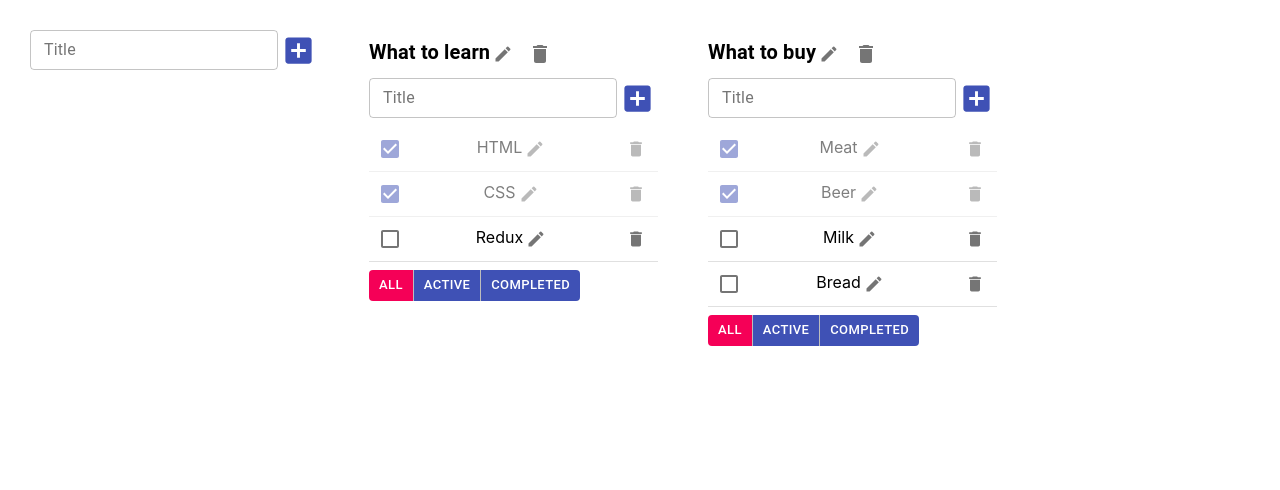
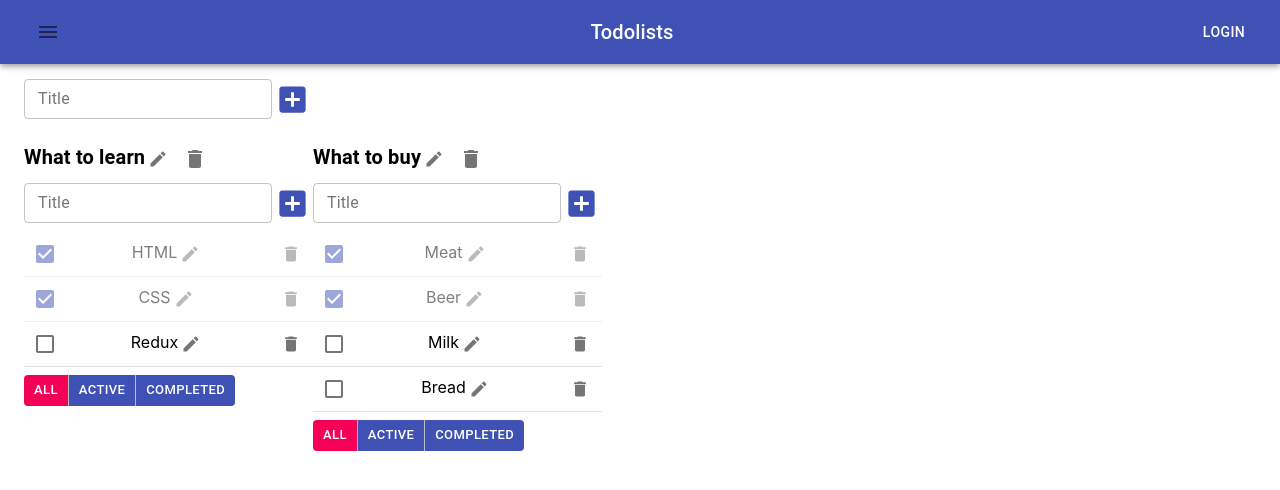
Before and after one commit to DmitryMN/mentor_todolist, a React (Create React App) app: page / in a window 1280 px wide. Shown: the top 490 px of the page. Built offline with nearby package versions, Linux system fonts and the light colour scheme.

Commit message:
add container grid

```diff
--- a/src/App.css
+++ b/src/App.css
@@ -1,4 +1,4 @@
-.App {
+/* .App {
   padding: 30px;
   display: flex;
 }
@@ -21,16 +21,16 @@
 /*  width: 20px;*/
 /*  height: auto;*/
 /*}*/
-
+/*
 .active-filter {
   background-color: cadetblue;
-}
+} */
 
 .is-done {
   opacity: 0.5;
 }
-
+/*
 .error {
   border: 2px solid red;
   outline: none;
-}
+} */
--- a/src/App.tsx
+++ b/src/App.tsx
@@ -1,8 +1,10 @@
-import React, {useState} from 'react';
+import React, { useState } from 'react';
 import './App.css';
 import TodoList from "./TodoList";
-import {v1} from "uuid";
+import { v1 } from "uuid";
 import AddItemForm from "./AddItemForm";
+import { AppBar, Toolbar, IconButton, Typography, Button, Container, Grid } from '@material-ui/core';
+import { Menu } from "@material-ui/icons";
 
 export type TaskType = {
     id: string
@@ -20,33 +22,34 @@ type TasksStateType = {
     [todoListID: string]: Array<TaskType>
 }
 
-export type  FilterValuesType = 'all' | 'active' | 'completed'
+export type FilterValuesType = 'all' | 'active' | 'completed'
 
 function App() {
     //BLL:
     const todoListID_1 = v1()
     const todoListID_2 = v1()
     const [todoLists, setTodoLists] = useState<Array<TodoListType>>([
-        {id: todoListID_1, title: "What to learn", filter: "all"},
-        {id: todoListID_2, title: "What to buy", filter: "all"}
+        { id: todoListID_1, title: "What to learn", filter: "all" },
+        { id: todoListID_2, title: "What to buy", filter: "all" }
     ])
     const [tasks, setTasks] = useState<TasksStateType>({
-        [todoListID_1]:[
-            {id: v1(), title: 'HTML', isDone: true},
-            {id: v1(), title: 'CSS', isDone: true},
+        [todoListID_1]: [
+            { id: v1(), title: 'HTML', isDone: true },
+            { id: v1(), title: 'CSS', isDone: true },
             // {id: v1(), title: 'JS, REACT', isDone: false},
-            {id: v1(), title: 'Redux', isDone: false},
+            { id: v1(), title: 'Redux', isDone: false },
         ],
-        [todoListID_2]:[
-            {id: v1(), title: 'Meat', isDone: true},
-            {id: v1(), title: 'Beer', isDone: true},
-            {id: v1(), title: 'Milk', isDone: false},
-            {id: v1(), title: 'Bread', isDone: false},
+        [todoListID_2]: [
+            { id: v1(), title: 'Meat', isDone: true },
+            { id: v1(), title: 'Beer', isDone: true },
+            { id: v1(), title: 'Milk', isDone: false },
+            { id: v1(), title: 'Bread', isDone: false },
         ],
     })
 
     const removeTask = (taskID: string, todoListID: string) => {
-        setTasks({...tasks,
+        setTasks({
+            ...tasks,
             [todoListID]: tasks[todoListID].filter(task => task.id !== taskID)
         })
     }
@@ -56,26 +59,29 @@ function App() {
             title: title,
             isDone: false
         }
-         setTasks({...tasks,
+        setTasks({
+            ...tasks,
             [todoListID]: [newTask, ...tasks[todoListID]]
         })
     }
     const changeTaskStatus = (taskID: string, isDone: boolean, todoListID: string) => {
-        setTasks({...tasks,
-            [todoListID]: tasks[todoListID].map(t => t.id === taskID ? {...t, isDone} : t)
+        setTasks({
+            ...tasks,
+            [todoListID]: tasks[todoListID].map(t => t.id === taskID ? { ...t, isDone } : t)
         })
     }
     const changeTaskTitle = (taskID: string, title: string, todoListID: string) => {
-        setTasks({...tasks,
-            [todoListID]: tasks[todoListID].map(t => t.id === taskID ? {...t, title} : t)
+        setTasks({
+            ...tasks,
+            [todoListID]: tasks[todoListID].map(t => t.id === taskID ? { ...t, title } : t)
         })
     }
 
     const changeFilter = (filter: FilterValuesType, todoListID: string) => {
-        setTodoLists(todoLists.map(tl => tl.id === todoListID ? {...tl, filter}: tl))
+        setTodoLists(todoLists.map(tl => tl.id === todoListID ? { ...tl, filter } : tl))
     }
     const changeTodoListTitle = (title: string, todoListID: string) => {
-        setTodoLists(todoLists.map(tl => tl.id === todoListID ? {...tl, title}: tl))
+        setTodoLists(todoLists.map(tl => tl.id === todoListID ? { ...tl, title } : tl))
     }
     const removeTodoList = (todoListID: string) => {
         setTodoLists(todoLists.filter(tl => tl.id !== todoListID))
@@ -89,7 +95,7 @@ function App() {
             filter: "all"
         }
         setTodoLists([...todoLists, newTodoList])
-        setTasks({...tasks, [todoListID]: []})
+        setTasks({ ...tasks, [todoListID]: [] })
     }
 
 
@@ -123,8 +129,26 @@ function App() {
     })
     return (
         <div className="App">
+            <AppBar position={"static"}>
+                <Toolbar style={{ justifyContent: "space-between" }}>
+                    <IconButton>
+                        <Menu>
+                        </Menu>
+                    </IconButton>
+                    <Typography variant={"h6"}>
+                        Todolists
+                    </Typography>
+                    <Button color={"inherit"}>Login</Button>
+                </Toolbar>
+            </AppBar>
+            <Container fixed>
+                <Grid container style={{padding: "15px 0"}}>
                     <AddItemForm addItem={addTodoList} />
+                </Grid>
+                <Grid container>
                     {todoListsComponents}
+                </Grid>
+            </Container>
         </div>
     );
 }
```
Lines whose indentation alone changed are shown as unchanged.
